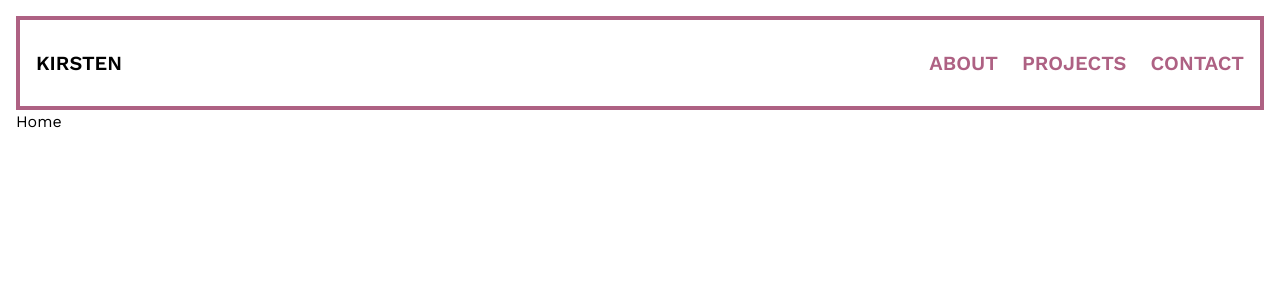
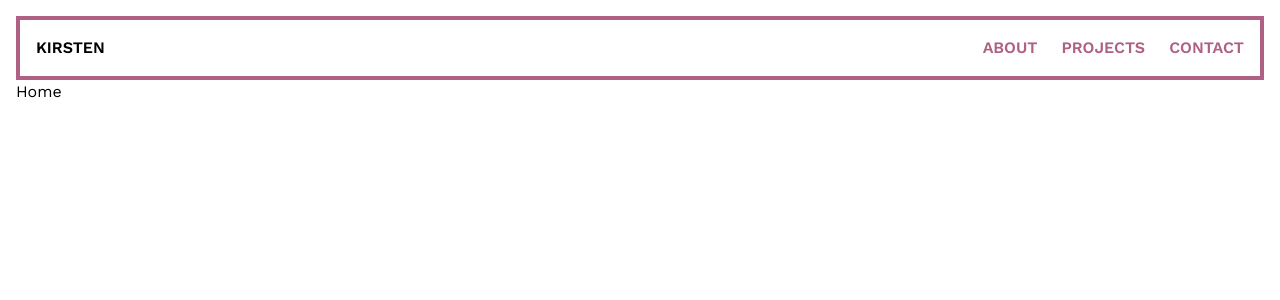
Before and after one commit to kmalcaba/kmalcaba.github.io, a React (Create React App) app: page / in a window 1280 px wide. Shown: the top 300 px of the page. Built offline with nearby package versions, Linux system fonts and the light colour scheme.

Commit message:
Change padding and font size

```diff
--- a/src/components/Header/Header.scss
+++ b/src/components/Header/Header.scss
@@ -6,8 +6,8 @@
   justify-content: space-between;
   align-items: center;
   border: 4px solid $primary-color;
-  padding: 0.5rem 1rem;
-  font-size: 1.25rem;
+  padding: 0 1rem;
+  font-size: 1rem;
   font-weight: 600;
   text-transform: uppercase;
 
```
